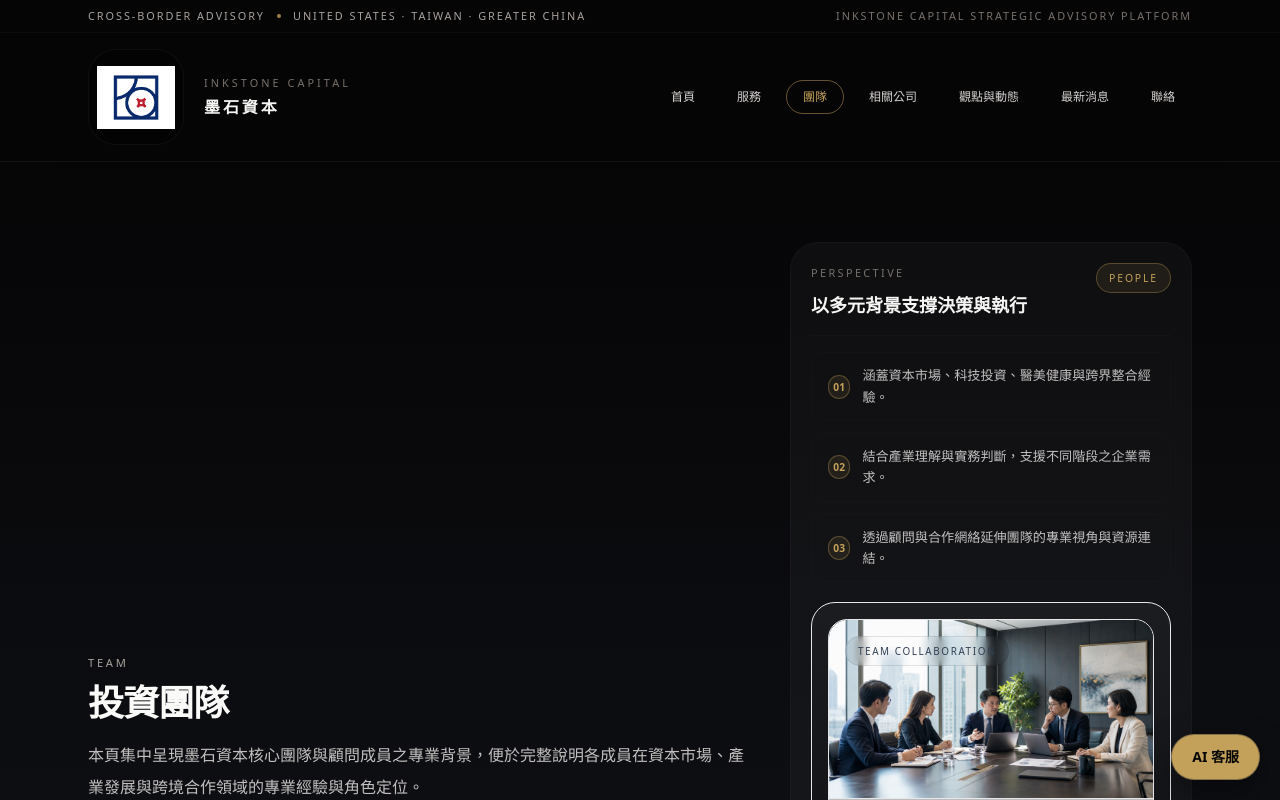
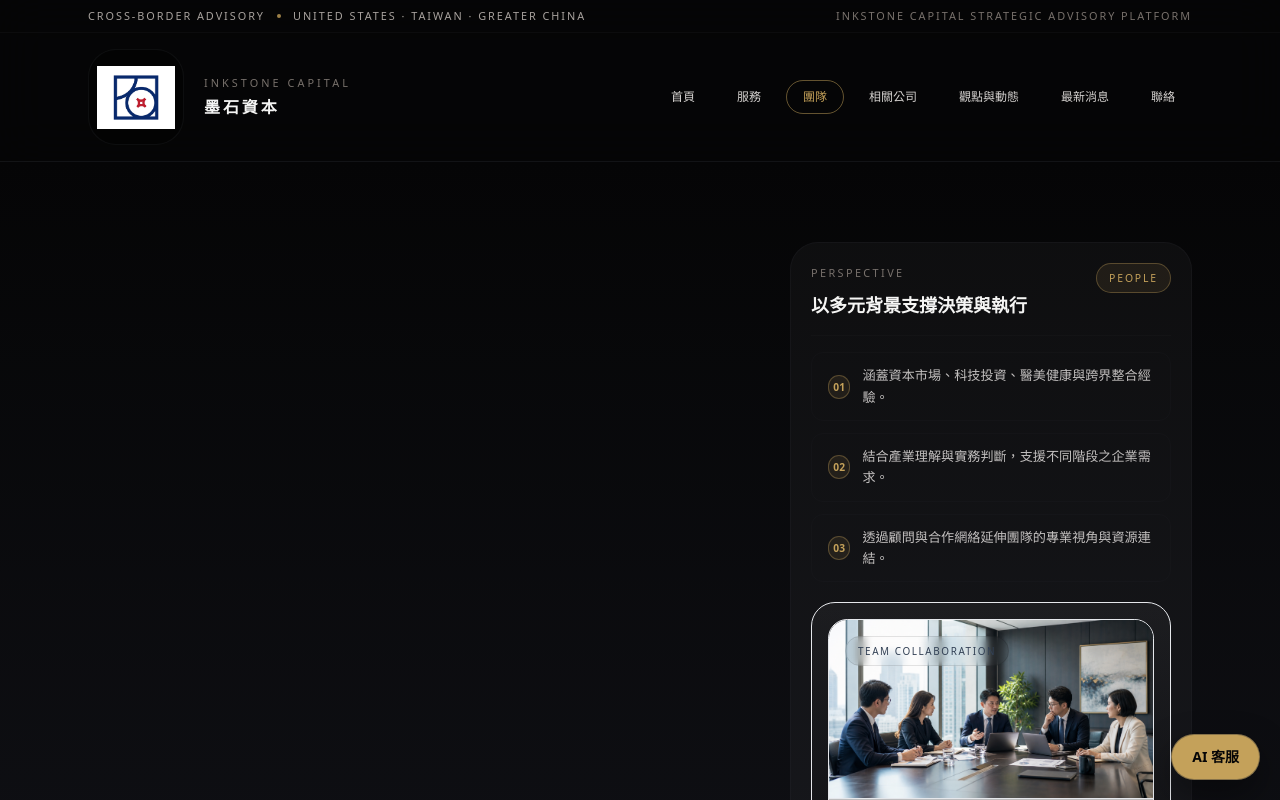
Before and after one commit to ifachang/inkstonecapital-site, a Next.js app: page /team in a window 1280 px wide. Shown: the top 800 px of the page. Built offline with nearby package versions, Linux system fonts and the light colour scheme.

Commit message:
Tighten team page lead

```diff
--- a/src/app/team/page.tsx
+++ b/src/app/team/page.tsx
@@ -23,7 +23,6 @@ export default function TeamPage() {
       <PageLead
         eyebrow="Team"
         title="投資團隊"
-        description="本頁集中呈現墨石資本核心團隊與顧問成員之專業背景，便於完整說明各成員在資本市場、產業發展與跨境合作領域的專業經驗與角色定位。"
         summaryLabel="People"
         summaryTitle="以多元背景支撐決策與執行"
         summaryPoints={[
@@ -31,11 +30,7 @@ export default function TeamPage() {
           "結合產業理解與實務判斷，支援不同階段之企業需求。",
           "透過顧問與合作網絡延伸團隊的專業視角與資源連結。",
         ]}
-        highlights={[
-          { label: "Core Team", value: "投資與顧問成員整合" },
-          { label: "Industry Range", value: "科技、健康、消費品牌" },
-          { label: "Experience", value: "跨境與產業協作視野" },
-        ]}
+        highlights={[]}
         visual={
           <div className="overflow-hidden rounded-[1.2rem] border border-stone-light/18 bg-[linear-gradient(180deg,rgba(255,255,255,0.04),rgba(0,0,0,0.24))] p-3 sm:rounded-[1.5rem] sm:p-4">
             <div className="relative overflow-hidden rounded-[1rem] border border-stone-light/14 bg-white/5 sm:rounded-[1.2rem]">
--- a/src/components/SiteHeader.tsx
+++ b/src/components/SiteHeader.tsx
@@ -111,7 +111,7 @@ export function PageLead({
 }: {
   eyebrow: string;
   title: string;
-  description: string;
+  description?: string;
   summaryLabel?: string;
   summaryTitle?: string;
   summaryPoints?: string[];
@@ -129,9 +129,12 @@ export function PageLead({
             <h1 className="mt-3 text-[1.95rem] font-semibold tracking-tight text-stone-50 sm:text-4xl">
               {title}
             </h1>
+            {description ? (
               <p className="mt-4 max-w-3xl text-sm leading-7 text-stone-300/90 sm:text-base sm:leading-8">
                 {description}
               </p>
+            ) : null}
+            {highlights.length > 0 ? (
               <div className="mt-5 grid gap-3 sm:mt-6 sm:grid-cols-3">
                 {highlights.map((item) => (
                   <div
@@ -145,6 +148,7 @@ export function PageLead({
                   </div>
                 ))}
               </div>
+            ) : null}
           </div>
           <div className="rounded-[1.35rem] border border-stone-light/25 bg-white/[0.035] p-4 text-sm text-stone-300 sm:rounded-[1.75rem] sm:p-5">
             <div className="flex items-start justify-between gap-4 border-b border-stone-light/15 pb-4">
```
Lines whose indentation alone changed are shown as unchanged.
